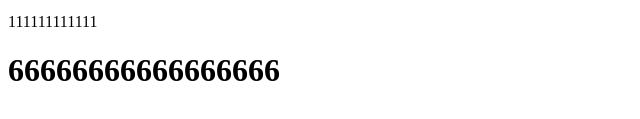
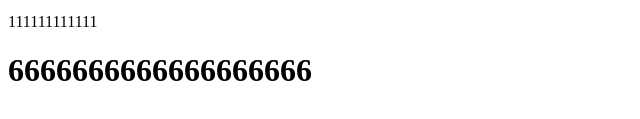
Before and after one commit to iamlHY/git-test, a plain HTML site: page index.html in a window 1280 px wide. Shown: the part 139-258 px from the top of the page, 0-640 px from the left. Drawn offline with Linux system fonts and the light colour scheme.

Commit message:
'modify5'

```diff
--- a/index.html
+++ b/index.html
@@ -14,6 +14,6 @@
     <p>111111111111</p>
 
 
-    <h1>66666666666666666</h1>
+    <h1>6666666666666666666</h1>
 </body>
 </html>
```
